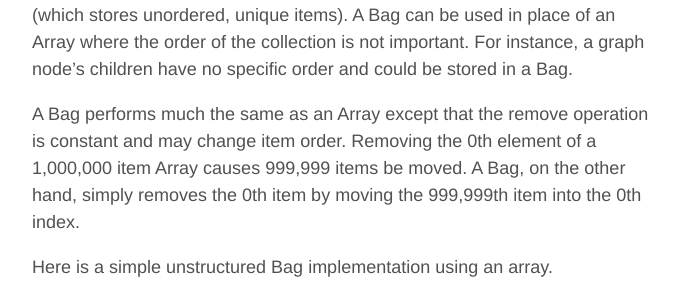
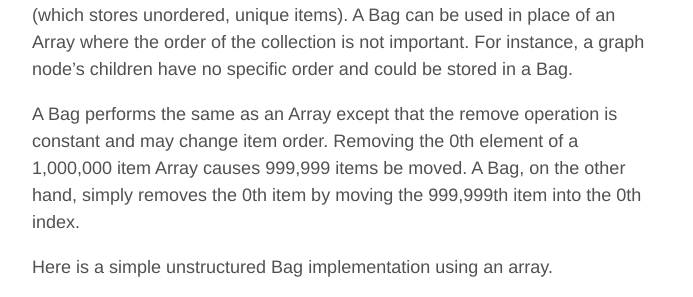
Before and after one commit to mironside/mironside.github.io-nope, a Jekyll site: the page built from _posts/2015-06-08-set-data-structure.md, in a window 1280 px wide and 900 px high. Shown: the part 394-691 px from the top of the window, without its empty margins (293-986 px from the left). Built offline with Jekyll 4.4.1, drawn with Linux system fonts in a browser that asks for light colours; some of the changed text lies outside the part shown.

Commit message:
set post

```diff
--- a/_posts/2015-06-08-set-data-structure.md
+++ b/_posts/2015-06-08-set-data-structure.md
@@ -7,7 +7,7 @@ I wanted to write a post about the details considered when implementing a simple
 
 A Bag data structure stores a collection of unordered, non-unique items.  It differs from an Array (which stores ordered, non-unique items) and a Set (which stores unordered, unique items).  A Bag can be used in place of an Array where the order of the collection is not important.  For instance, a graph node's children have no specific order and could be stored in a Bag.
 
-A Bag performs much the same as an Array except that the remove operation is constant and may change item order.  Removing the 0th element of a 1,000,000 item Array causes 999,999 items be moved.  A Bag, on the other hand, simply removes the 0th item by moving the 999,999th item into the 0th index.
+A Bag performs the same as an Array except that the remove operation is constant and may change item order.  Removing the 0th element of a 1,000,000 item Array causes 999,999 items be moved.  A Bag, on the other hand, simply removes the 0th item by moving the 999,999th item into the 0th index.
 
 Here is a simple unstructured Bag implementation using an array.
 
```
Also changed, not shown: other parts of _posts/2015-06-08-set-data-structure.md (+1 -1 lines).
